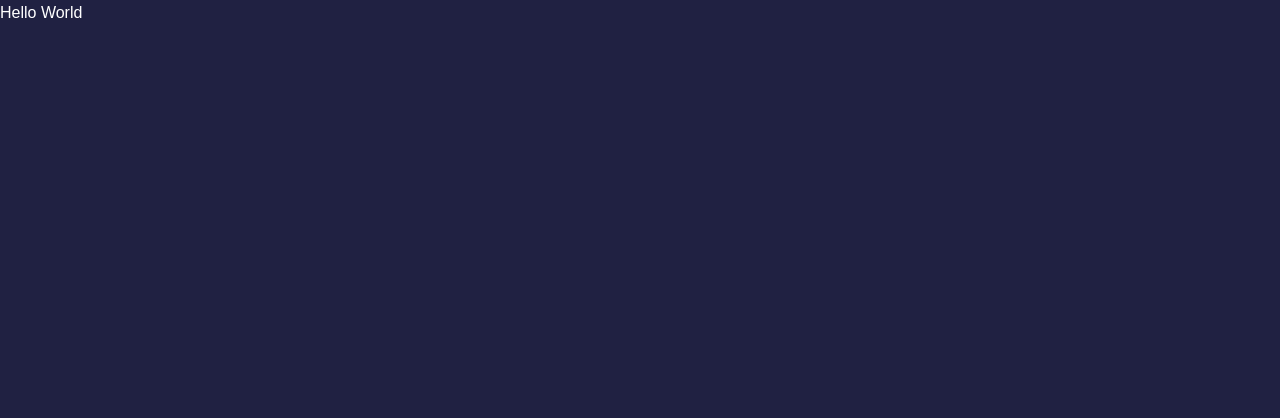
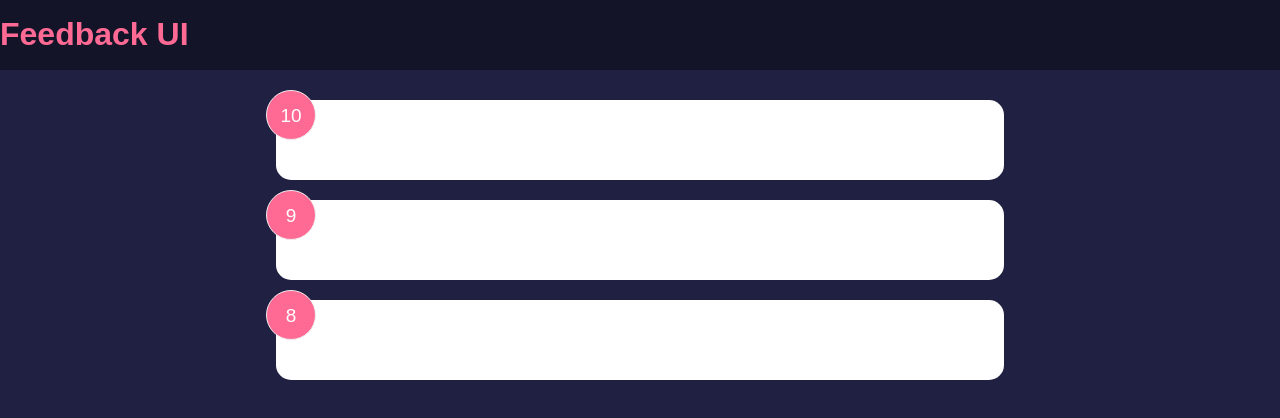
Before and after one commit to PrincessMaggy/feedback-app, a React (Create React App) app: page / in a window 1280 px wide. Shown: the top 418 px of the page. Built offline with nearby package versions, Linux system fonts and the light colour scheme.

Commit message:
feedback component

```diff
--- a/src/App.js
+++ b/src/App.js
@@ -1,10 +1,21 @@
+import { useState } from "react";
 
+// components
+import Header from "./components/Header";
+import FeedbackData from "./data/FeedbackData";
+import FeedbackList from "./components/FeedbackList";
 
 function App() {
+// states
+const [feedback, setFeedback] = useState(FeedbackData);
+
   return (
-    <div className="App">
-     Hello World
-    </div>
+    <>
+      <Header/>
+      <div className="container">
+        <FeedbackList feedback={feedback}/>
+      </div>
+    </>
   );
 }
 
--- /dev/null
+++ b/src/components/FeedbackItem.js
@@ -0,0 +1,12 @@
+import React from 'react'
+
+function FeedbackItem(props) {
+  return (
+    <div className='card'>
+        <div className='num-display'> {props.rating} </div>
+        {/* <div className='text-display'> {props.text} </div> */}
+    </div>
+  )
+}
+
+export default FeedbackItem
--- /dev/null
+++ b/src/components/FeedbackList.js
@@ -0,0 +1,17 @@
+import React from "react";
+import FeedbackItem from "./FeedbackItem";
+
+function FeedbackList({feedback}) {
+  return (
+    <div className='feedback-list'>
+        {feedback.map((item) => {
+            return <FeedbackItem
+                    key={item.id}
+                    item={item}
+                    rating = {item.rating} />
+        })}
+    </div>
+  )
+}
+
+export default FeedbackList
```
